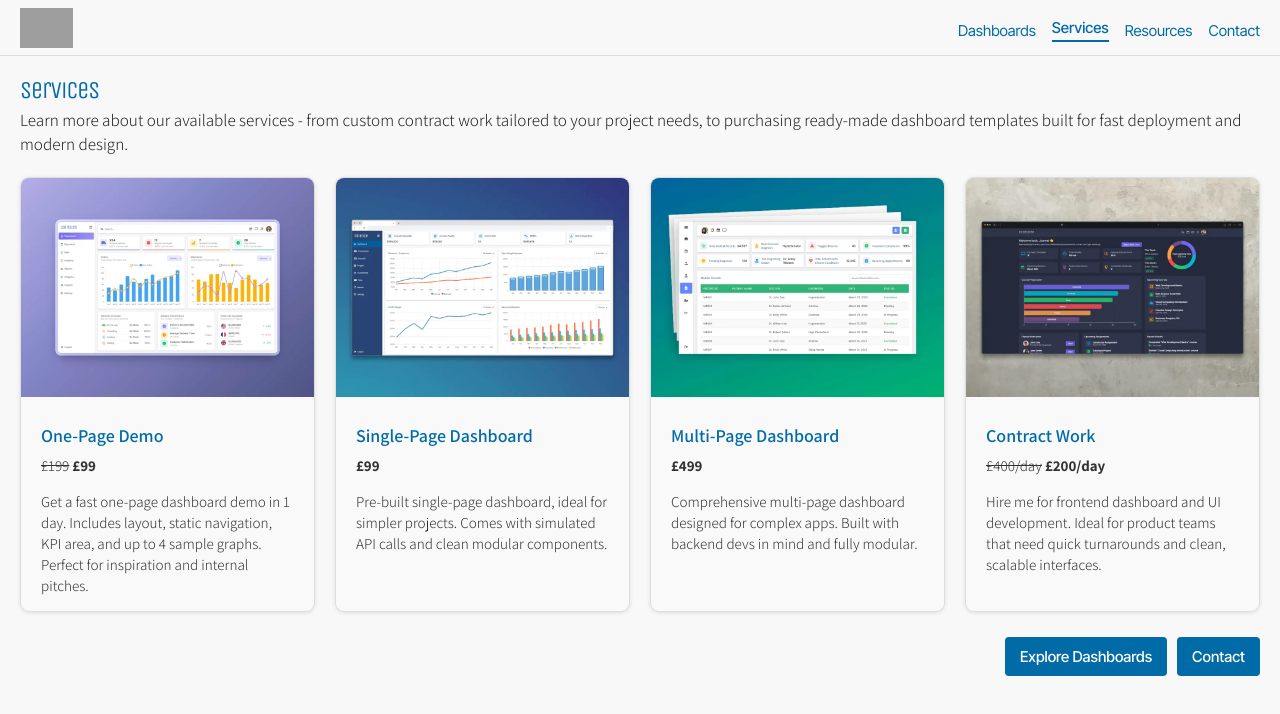
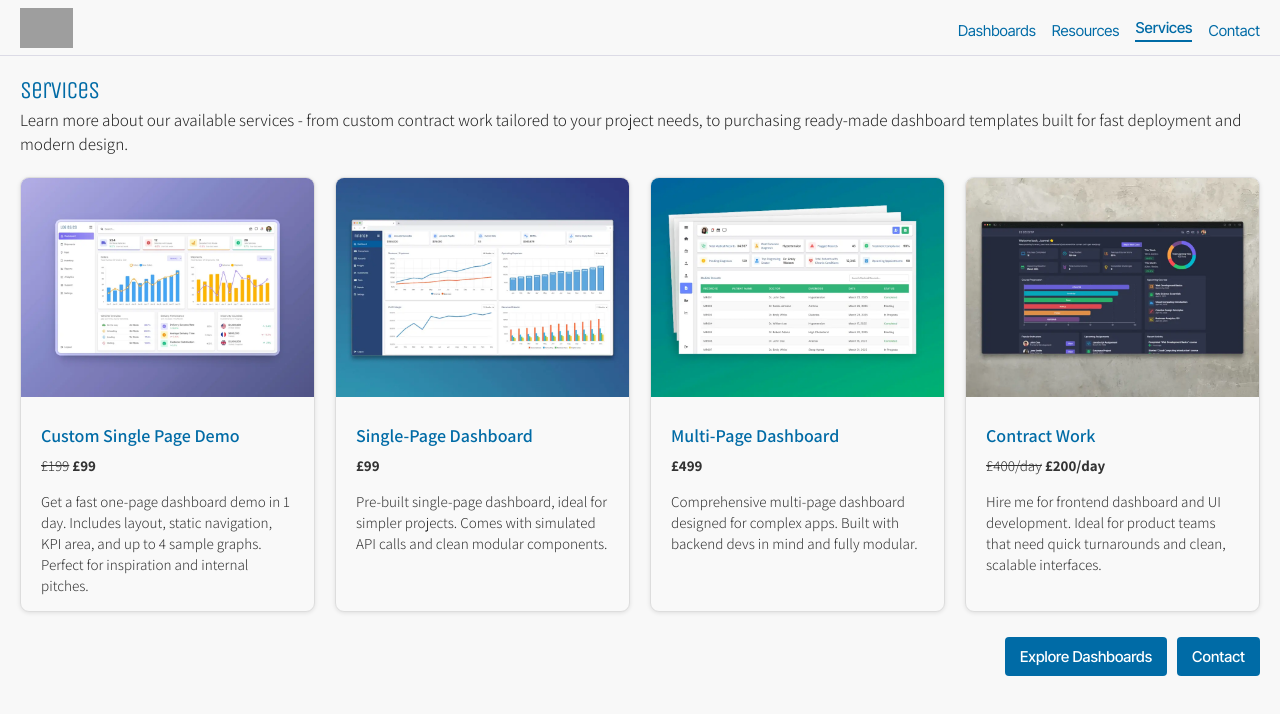
Before and after one commit to joseph-johnson27001/dashboard-website, a Vue app: page /services in a window 1280 px wide. Shown: the top 714 px of the page. Built offline with nearby package versions, Linux system fonts and the light colour scheme; grey boxes are pictures that could not be loaded.

Commit message:
Updated nav

```diff
--- a/src/components/Navigation/TopNavigation.vue
+++ b/src/components/Navigation/TopNavigation.vue
@@ -25,19 +25,19 @@
         </router-link>
 
         <router-link
+          to="/resources"
+          active-class="active-link"
+          @click="isMenuOpen = false"
+        >
+          Resources
+        </router-link>
+
+        <router-link
           to="/services"
           active-class="active-link"
           @click="isMenuOpen = false"
         >
           Services
-        </router-link>
-
-        <router-link
-          to="/resources"
-          active-class="active-link"
-          @click="isMenuOpen = false"
-        >
-          Resources
         </router-link>
 
         <router-link
--- a/src/views/ServicesPage.vue
+++ b/src/views/ServicesPage.vue
@@ -38,7 +38,7 @@
 <script setup>
 const services = [
   {
-    title: "One-Page Demo",
+    title: "Custom Single Page Demo",
     price: "<s>£199</s> <strong>£99</strong>",
     description:
       "Get a fast one-page dashboard demo in 1 day. Includes layout, static navigation, KPI area, and up to 4 sample graphs. Perfect for inspiration and internal pitches.",
```
